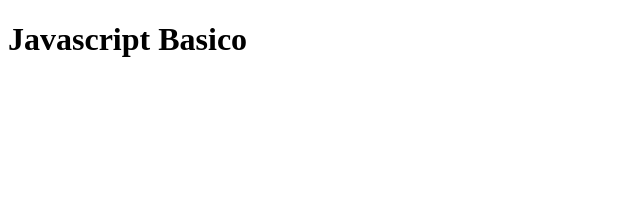
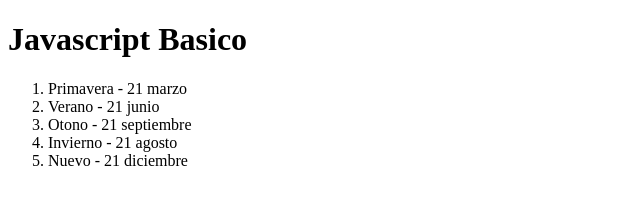
Before and after one commit to josimarcode/js, a plain HTML site: page index.html in a window 1280 px wide. Shown: the whole page, without its empty margins (0-640 px from the left). Drawn offline with Linux system fonts and the light colour scheme.

Commit message:
agregando las fechas de las estaciones del ano

```diff
--- a/index.html
+++ b/index.html
@@ -1,13 +1,20 @@
 <!DOCTYPE html>
 <html lang="en">
-<head>
-    <meta charset="UTF-8">
-    <meta http-equiv="X-UA-Compatible" content="IE=edge">
-    <meta name="viewport" content="width=device-width, initial-scale=1.0">
+  <head>
+    <meta charset="UTF-8" />
+    <meta http-equiv="X-UA-Compatible" content="IE=edge" />
+    <meta name="viewport" content="width=device-width, initial-scale=1.0" />
     <title>Document</title>
-</head>
-<body>
+  </head>
+  <body>
     <h1>Javascript Basico</h1>
     <script src="reto10-api.js"></script>
-</body>
+    <ol>
+      <li>Primavera - 21 marzo</li>
+      <li>Verano - 21 junio</li>
+      <li>Otono - 21 septiembre</li>
+      <li>Invierno - 21 agosto</li>
+      <li>Nuevo - 21 diciembre</li>
+    </ol>
+  </body>
 </html>
```
